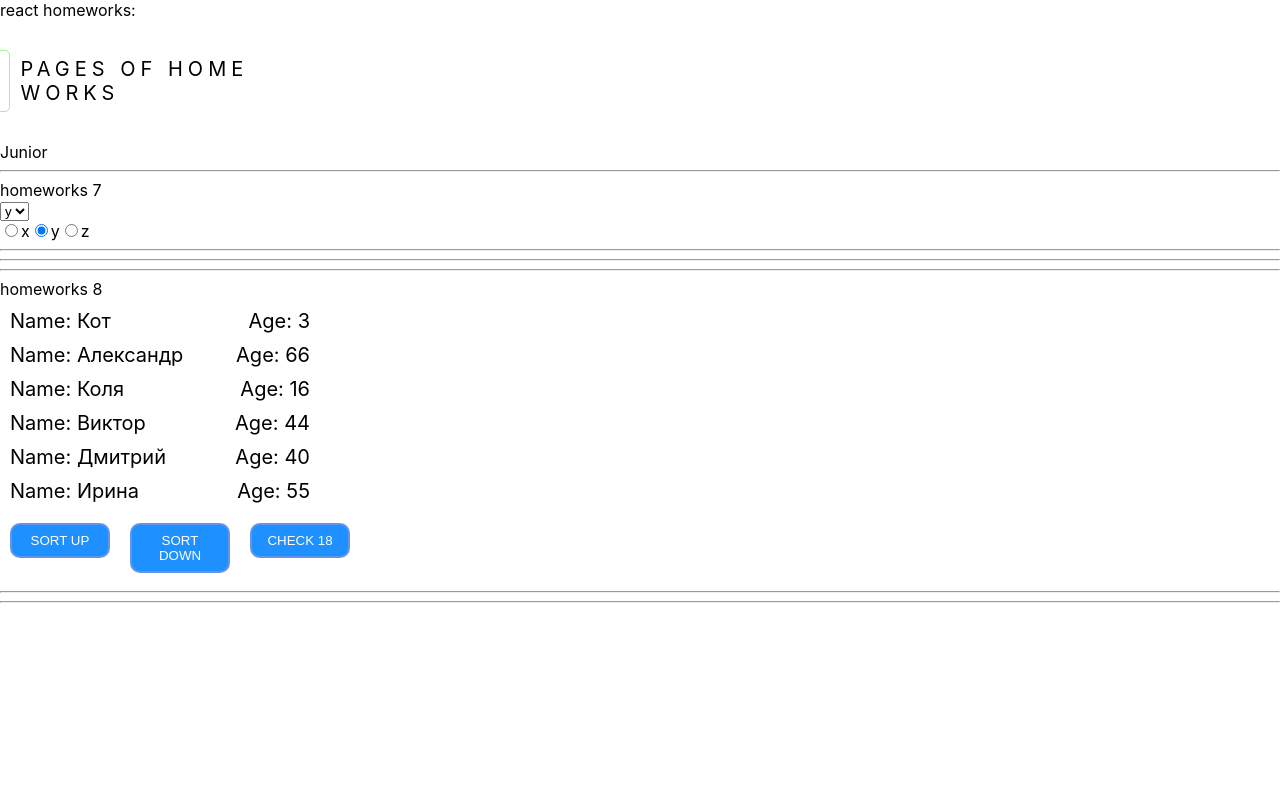
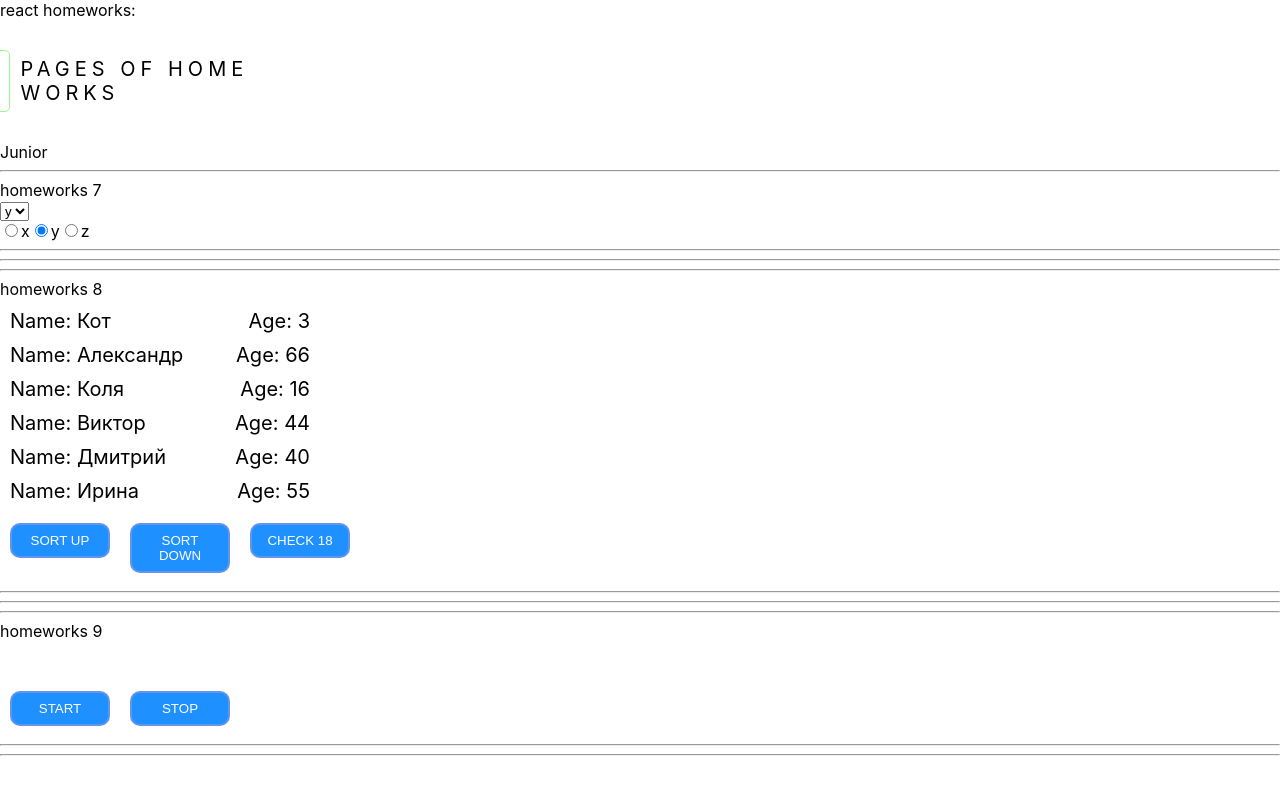
Before and after one commit to jekaplugarev/HomeWorks, a React (Create React App) app: page /#/junior in a window 1280 px wide. Shown: the top 794 px of the page. Built offline with nearby package versions, Linux system fonts and the light colour scheme.

Commit message:
finished task HW9

```diff
--- a/src/p2-homeworks/h5/pages/Junior.tsx
+++ b/src/p2-homeworks/h5/pages/Junior.tsx
@@ -11,7 +11,7 @@
             Junior
             <HW7/>
             <HW8/>
-            {/*<HW9/>*/}
+            <HW9/>
             {/*<HW10/>*/}
             {/*<HW11/>*/}
         </div>
--- a/src/p2-homeworks/h9/Clock.tsx
+++ b/src/p2-homeworks/h9/Clock.tsx
@@ -7,25 +7,25 @@
     const [show, setShow] = useState<boolean>(false)
 
     const stop = () => {
-        // stop
+        clearInterval(timerId)
     }
     const start = () => {
         stop()
         const id: number = window.setInterval(() => {
-            // setDate
+           setDate(new Date())
         }, 1000)
         setTimerId(id)
     }
 
     const onMouseEnter = () => {
-        // show
+        setShow(true)
     }
     const onMouseLeave = () => {
-        // close
+        setShow(false)
     }
 
-    const stringTime = 'Time' // fix with date
-    const stringDate = 'Date' // fix with date
+    const stringTime = date?.toLocaleTimeString() || <br/> // fix with date
+    const stringDate = date?.toLocaleDateString() || <br/> // fix with date
 
     return (
         <div>
@@ -36,10 +36,12 @@
                 {stringTime}
             </div>
 
-            {show && (
+            {show ? (
                 <div>
                     {stringDate}
                 </div>
+            ) : (
+                <br/>
             )}
 
             <SuperButton onClick={start}>start</SuperButton>
```
